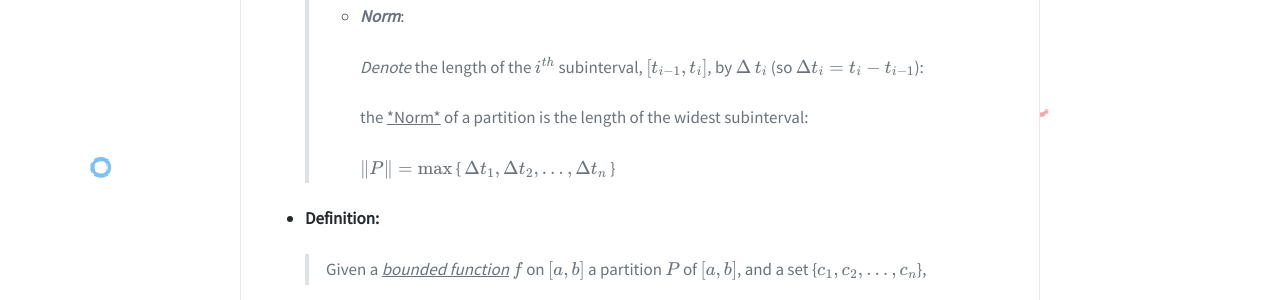
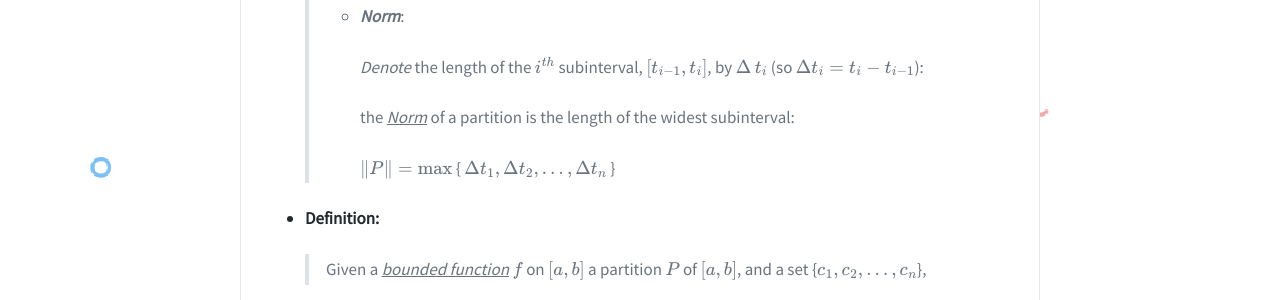
Before and after one commit to Zosuven/Zosuven.github.io, a Jekyll site: the page built from _posts/2020-04-27-math138.md, in a window 1280 px wide and 900 px high, scrolled down 1121 px. Shown: the part 154-454 px from the top of the window. Built offline with Jekyll 4.4.1, drawn with Linux system fonts in a browser that asks for light colours; formulas are drawn with MathJax 3.

```diff
--- a/_posts/2020-04-27-math138.md
+++ b/_posts/2020-04-27-math138.md
@@ -37,7 +37,7 @@ purpose: to determine the <u>*exact*</u>  area under a curve
   >
   >   *Denote* the length of the $ i^{th}$ subinterval, $[t_{i-1}, t_i]$, by $\Delta$ $t_i$ (so $\Delta t_i = t_i - t_{i - 1}$):
   >
-  >   the <u>*Norm*</u> of a partition is the length of the widest subinterval:
+  >   the *<u>Norm</u>* of a partition is the length of the widest subinterval:
   >
   >   $ \&#124;P\&#124; = \max$ { $\Delta t_1, \Delta t_2, \ldots, \Delta t_n$ }
 
```
